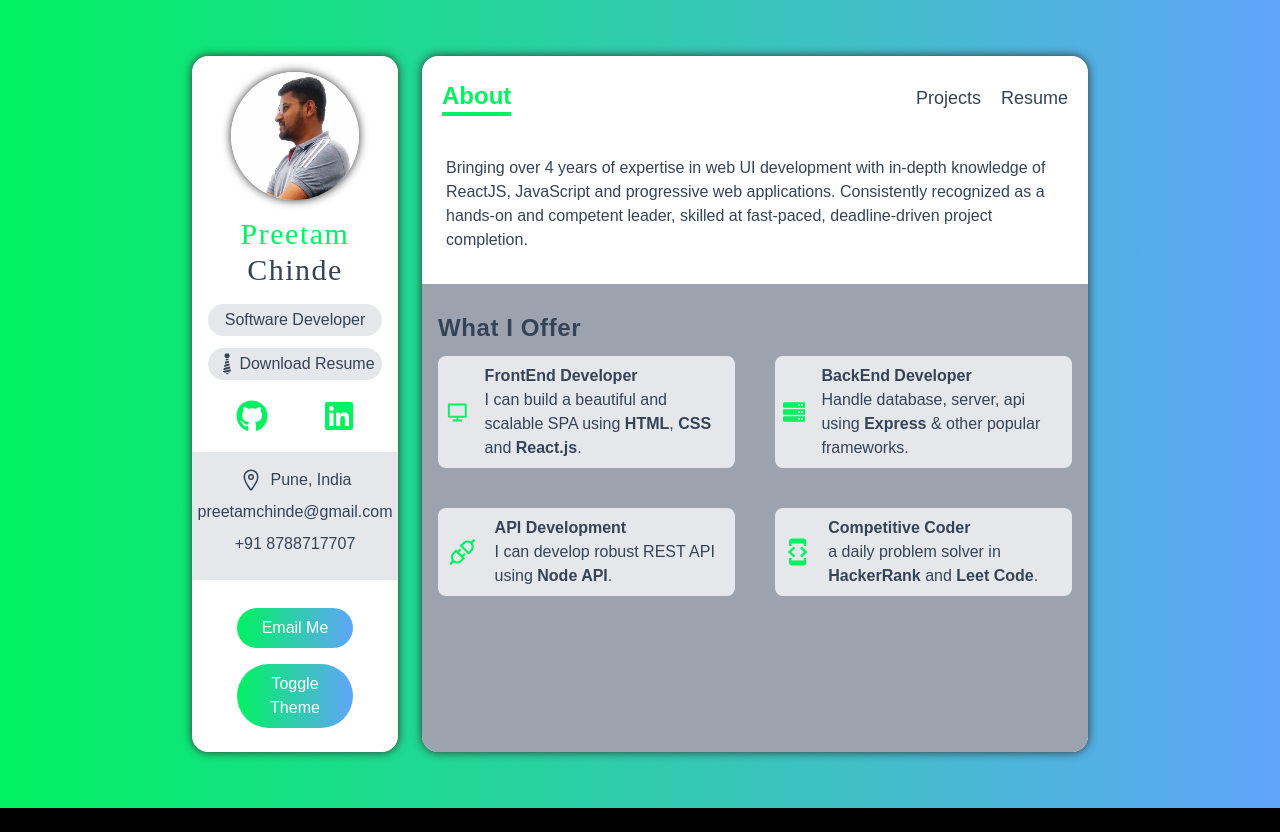
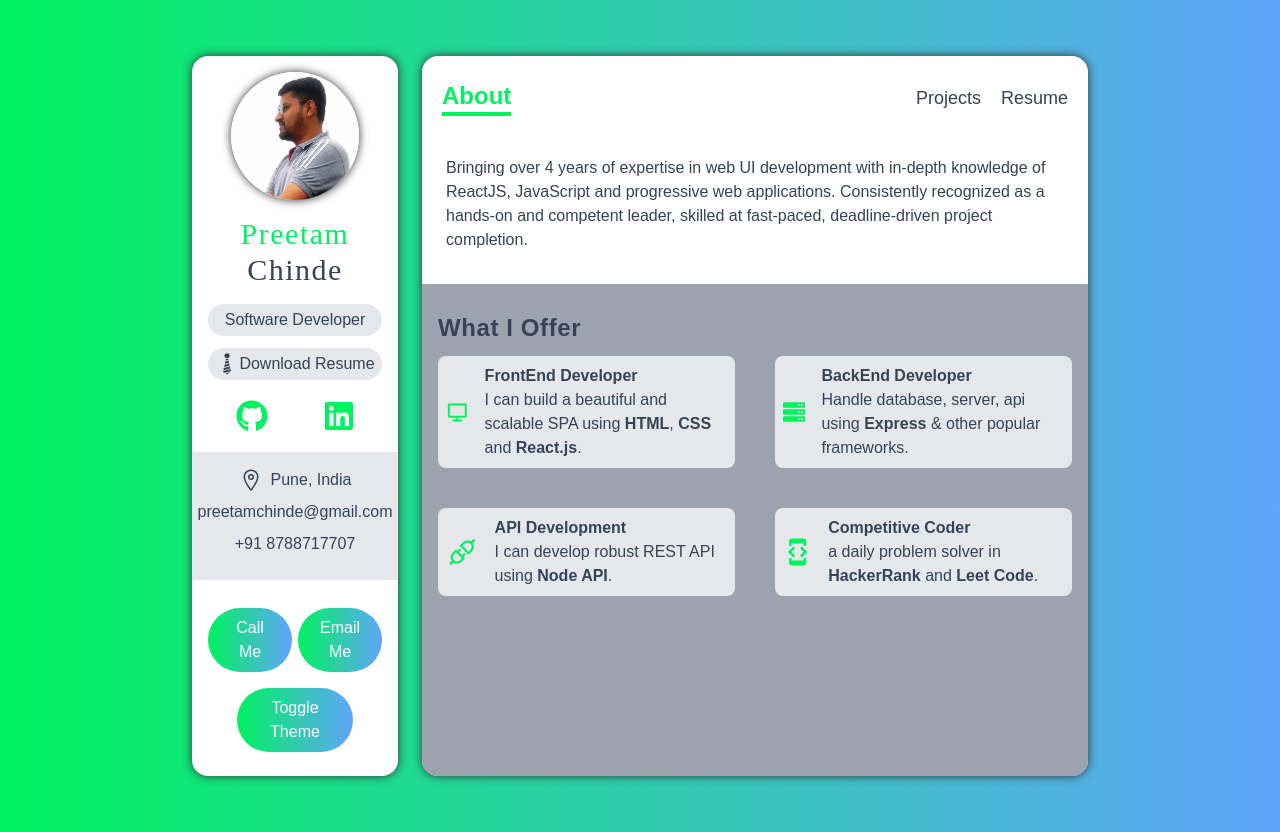
Before and after one commit to prem1601/next-portfolio, a Next.js app: page / in a window 1280 px wide. Before the commit the page ends 808 px from the top, so only its background shows below. Built offline with nearby package versions, Linux system fonts and the light colour scheme; a web font is replaced by a local one.

Commit message:
updated year of exp and call me with job title

```diff
--- a/components/Sidebar.tsx
+++ b/components/Sidebar.tsx
@@ -58,23 +58,24 @@ const Sidebar = () => {
           <span>Pune, India</span>
         </div>
         <p className="my-2">preetamchinde@gmail.com</p>
-        <p className="my-2">
-          <a href="tel:+918788717707"
-            target="_blank"
-            rel="noopener noreferrer"
-          >
-            +91 8788717707
-          </a>
-        </p>
+        <p className="my-2">+91 8788717707</p>
       </div>
 
       {/* Buttons  */}
+      <div className="flex justify-center items-center gap-1.5">
+        <button
+          className=" bg-gradient-to-r from-greenn to-blue-400 w-8/12 rounded-full py-2 px-5 text-white my-2 hover:scale-105 hover:transition-all"
+          onClick={() => window.open("tel:+918788717707")}
+        >
+          Call Me
+        </button>
         <button
           className=" bg-gradient-to-r from-greenn to-blue-400 w-8/12 rounded-full py-2 px-5 text-white my-2 hover:scale-105 hover:transition-all"
           onClick={() => window.open("mailto:preetamchinde@gmail.com")}
         >
           Email Me
         </button>
+      </div>
       <button
         className=" bg-gradient-to-r from-greenn to-blue-400 w-8/12 rounded-full py-2 px-5 text-white my-2 hover:scale-105 hover:transition-all"
         onClick={changeTheme}
```
Also changed, not shown: 1 other file (tests, documents, lock files or other folders). Lines whose indentation alone changed are shown as unchanged.
